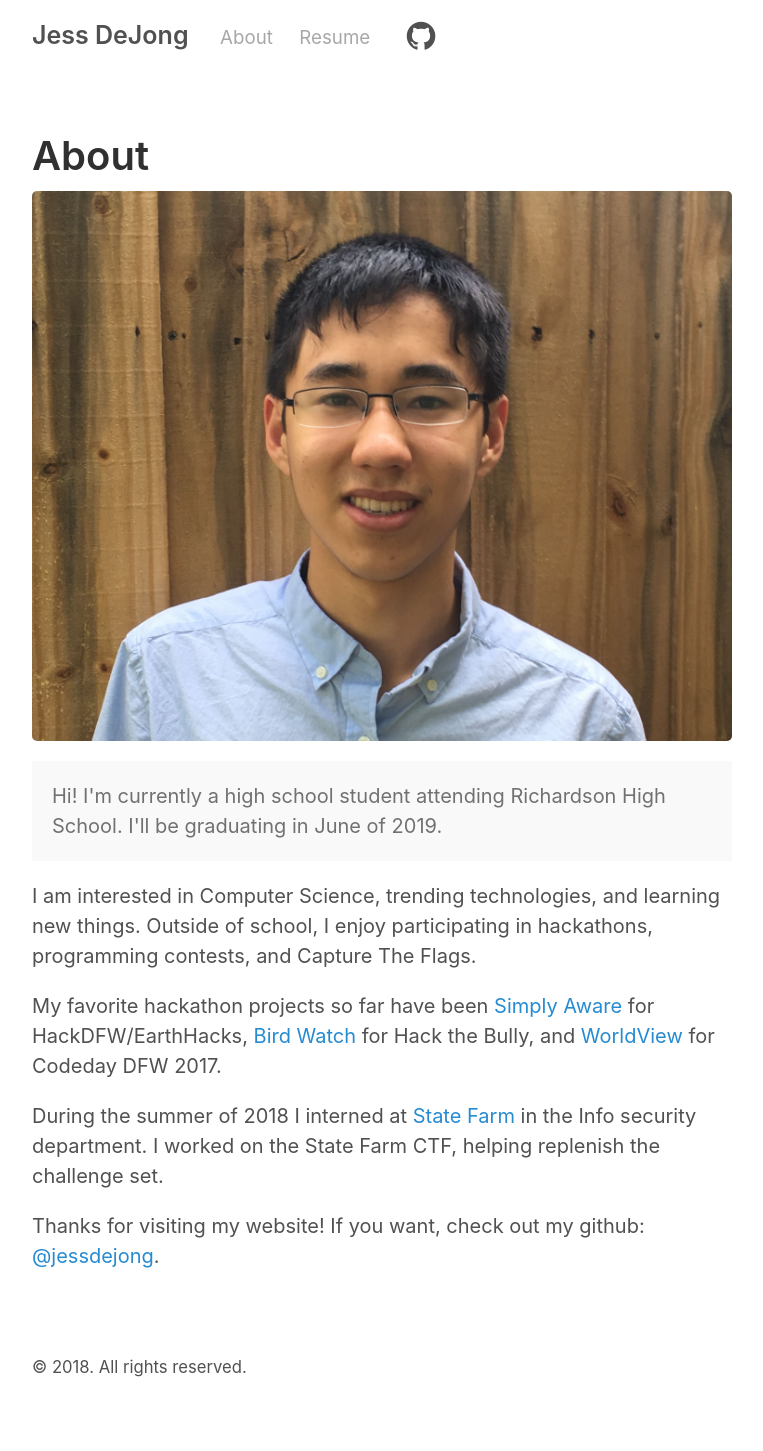
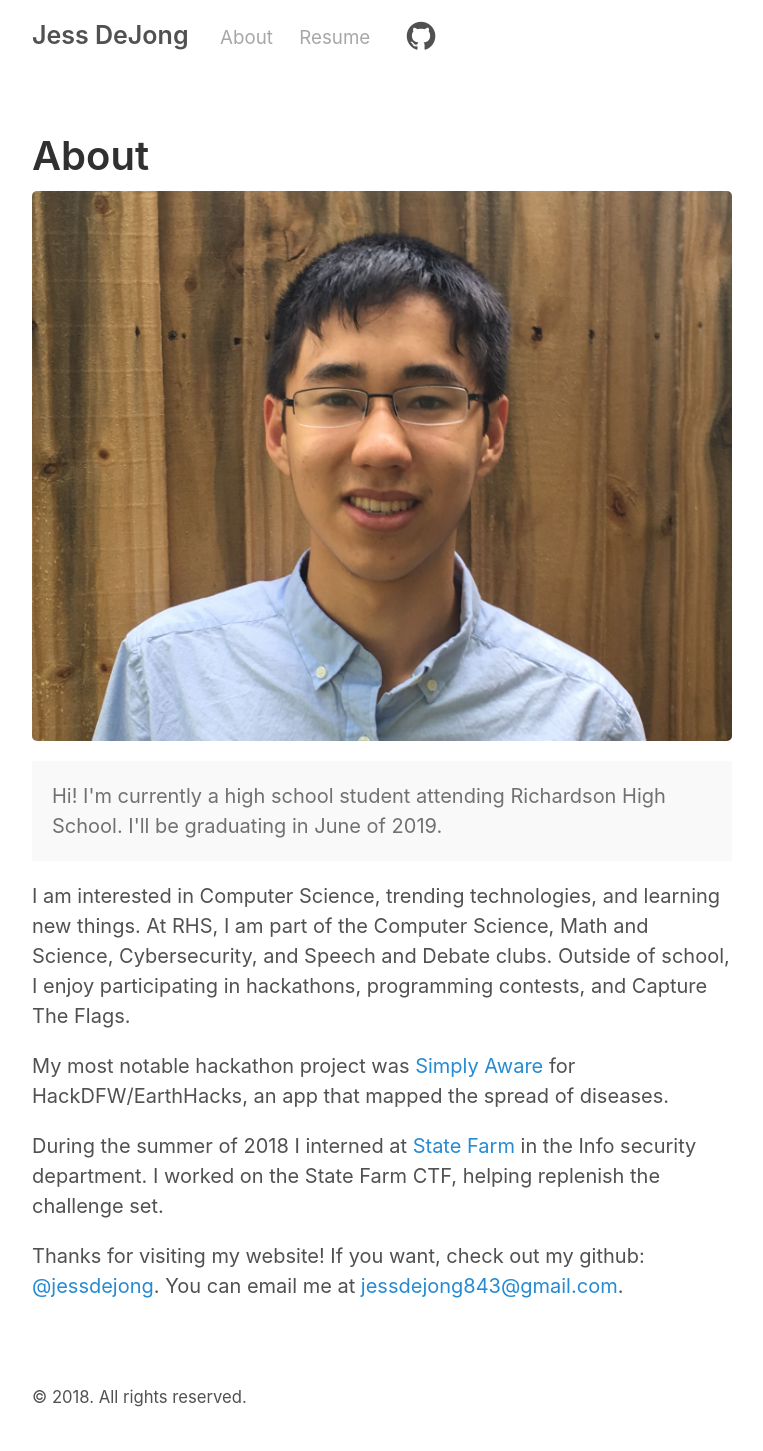
Before and after one commit to jess843/jess843.github.io, a Jekyll site: the page built from about.md, in a window 1280 px wide. Shown: the whole page, without its empty margins (258-1021 px from the left). Built offline with Jekyll 4.4.1, drawn with Linux system fonts in a browser that asks for light colours; before the commit the page ends 1421 px from its top, so only the background shows below that.

Commit message:
Update about page

```diff
--- a/about.md
+++ b/about.md
@@ -9,10 +9,10 @@ title: About
   Hi! I'm currently a high school student attending Richardson High School. I'll be graduating in June of 2019.
 </p>
 
-I am interested in Computer Science, trending technologies, and learning new things. Outside of school, I enjoy participating in hackathons, programming contests, and Capture The Flags.
+I am interested in Computer Science, trending technologies, and learning new things. At RHS, I am part of the Computer Science, Math and Science, Cybersecurity, and Speech and Debate clubs. Outside of school, I enjoy participating in hackathons, programming contests, and Capture The Flags.
 
-My favorite hackathon projects so far have been [Simply Aware](https://github.com/Sinister-Paradox/EARTHACKS) for HackDFW/EarthHacks, [Bird Watch](https://github.com/jessdejong/bird-watch) for Hack the Bully, and [WorldView](https://github.com/jessdejong/world-view) for Codeday DFW 2017.
+My most notable hackathon project was [Simply Aware](https://github.com/Sinister-Paradox/EARTHACKS) for HackDFW/EarthHacks, an app that mapped the spread of diseases.
 
 During the summer of 2018 I interned at [State Farm](https://www.statefarm.com/) in the Info security department. I worked on the State Farm CTF, helping replenish the challenge set.
 
-Thanks for visiting my website! If you want, check out my github: [@jessdejong](https://github.com/jessdejong).
+Thanks for visiting my website! If you want, check out my github: [@jessdejong](https://github.com/jessdejong). You can email me at <jessdejong843@gmail.com>.
```
Also changed, not shown: 9 other files.
